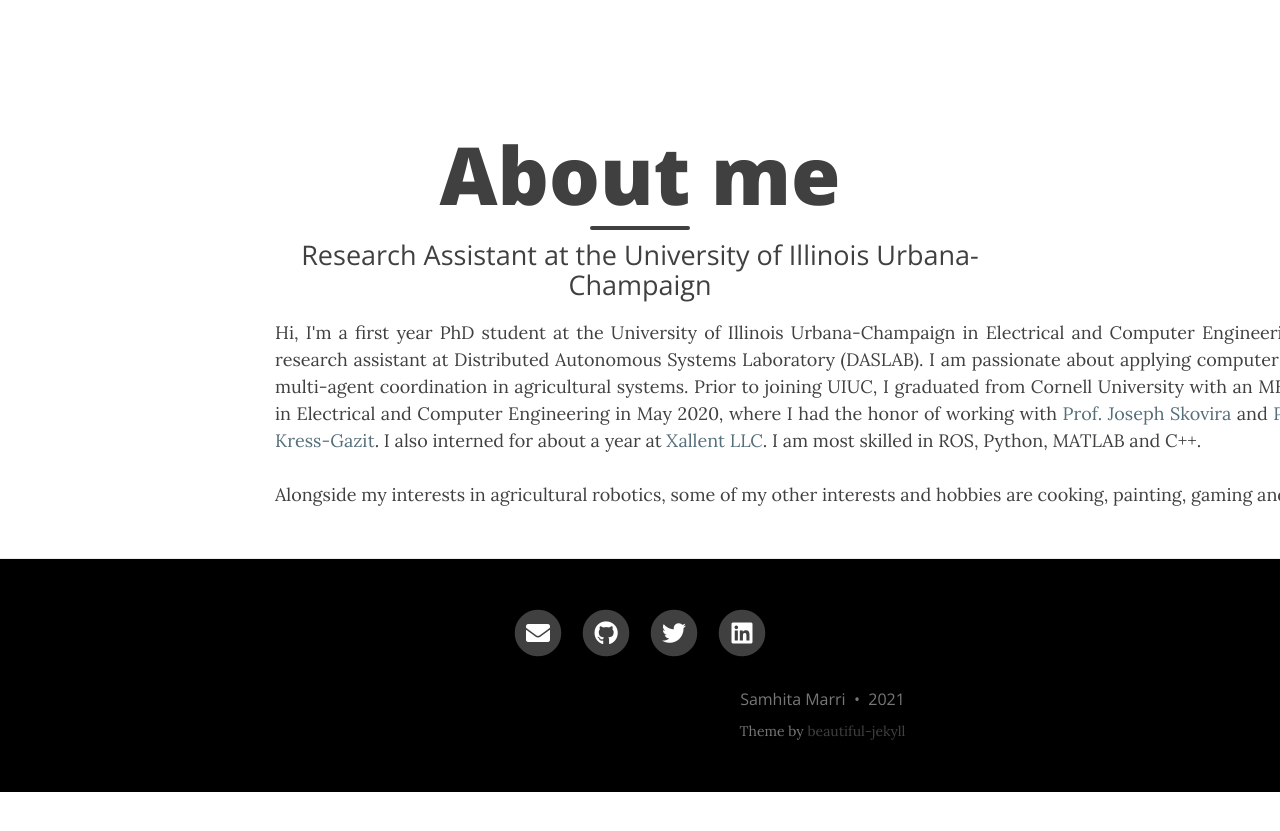
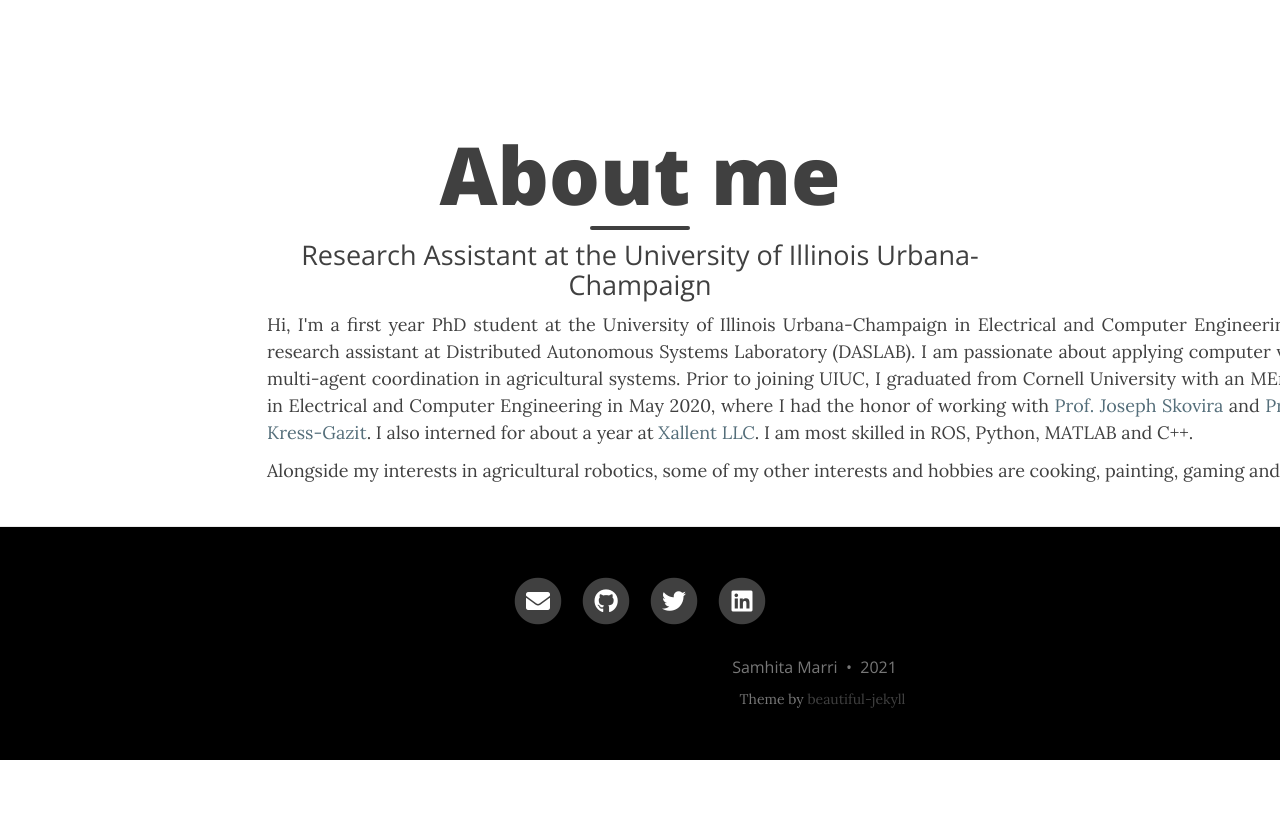
Before and after one commit to samhita-m/samhita-m.github.io, a Jekyll site: the page built from aboutme.md, in a window 1280 px wide. Shown: the top 831 px of the page. Built offline with Jekyll 4.4.1, drawn with Linux system fonts in a browser that asks for light colours; nearby versions of some CDN libraries.

```diff
--- a/assets/css/main.css
+++ b/assets/css/main.css
@@ -24,7 +24,7 @@
 p {
   line-height: 1.5;
   width: 150%;
-  margin: 0;
+  margin: -0.5rem;
 }
 h1,h2,h3,h4,h5,h6 {
   font-family: 'Open Sans', 'Helvetica Neue', Helvetica, Arial, sans-serif;
```
